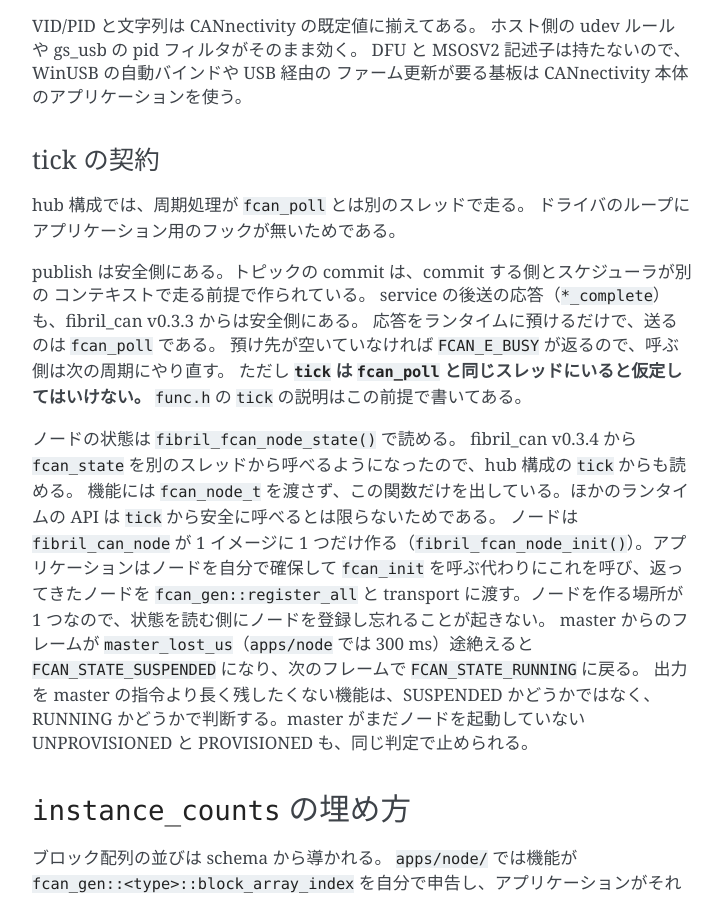
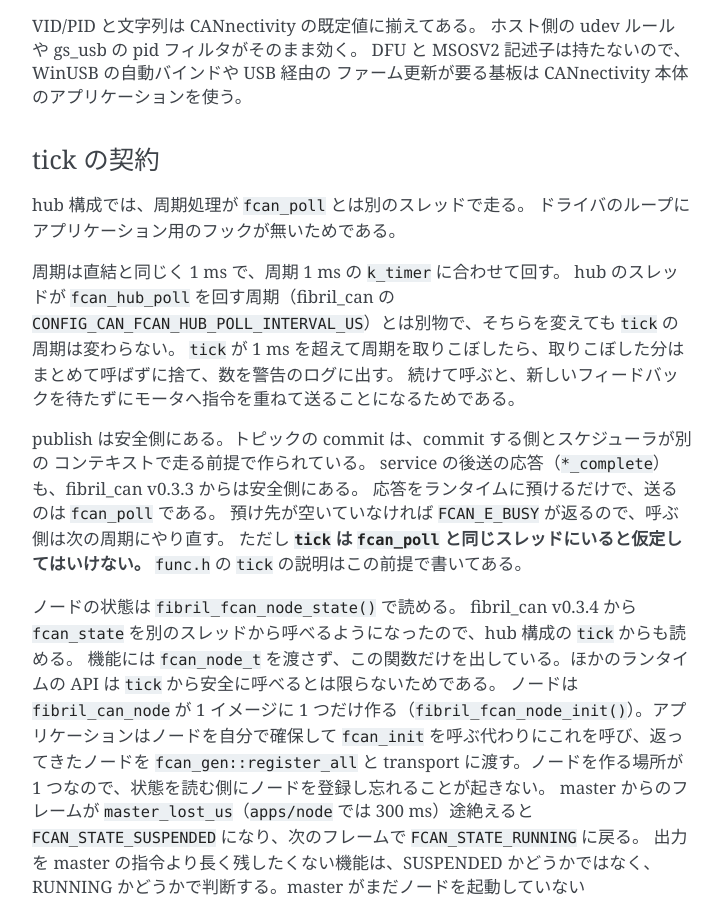
Before and after one commit to ForteFibre/fibril_zephyr, a Sphinx documentation site: the page built from doc/apps.md, in a window 1280 px wide and 900 px high, scrolled down 15048 px. Shown: the whole window, without its empty margins (388-1110 px from the left). Built offline with Sphinx 7.4.7, drawn with Linux system fonts in a browser that asks for light colours.

Commit message:
docs(apps): hub 構成の tick の周期と取りこぼしの扱いを書く
hub のスレッドの poll の周期（CONFIG_CAN_FCAN_HUB_POLL_INTERVAL_US）と
tick の周期を取り違えやすいので、別物であることも書く。

Co-Authored-By: Claude Opus 5.5 (1M context) <noreply@anthropic.com>

```diff
--- a/doc/apps.md
+++ b/doc/apps.md
@@ -538,6 +538,11 @@ DFU と MSOSV2 記述子は持たないので、WinUSB の自動バインドや
 hub 構成では、周期処理が `fcan_poll` とは別のスレッドで走る。
 ドライバのループにアプリケーション用のフックが無いためである。
 
+周期は直結と同じく 1 ms で、周期 1 ms の `k_timer` に合わせて回す。
+hub のスレッドが `fcan_hub_poll` を回す周期（fibril_can の `CONFIG_CAN_FCAN_HUB_POLL_INTERVAL_US`）とは別物で、そちらを変えても `tick` の周期は変わらない。
+`tick` が 1 ms を超えて周期を取りこぼしたら、取りこぼした分はまとめて呼ばずに捨て、数を警告のログに出す。
+続けて呼ぶと、新しいフィードバックを待たずにモータへ指令を重ねて送ることになるためである。
+
 publish は安全側にある。トピックの commit は、commit する側とスケジューラが別の
 コンテキストで走る前提で作られている。
 service の後送の応答（`*_complete`）も、fibril_can v0.3.3 からは安全側にある。
```
